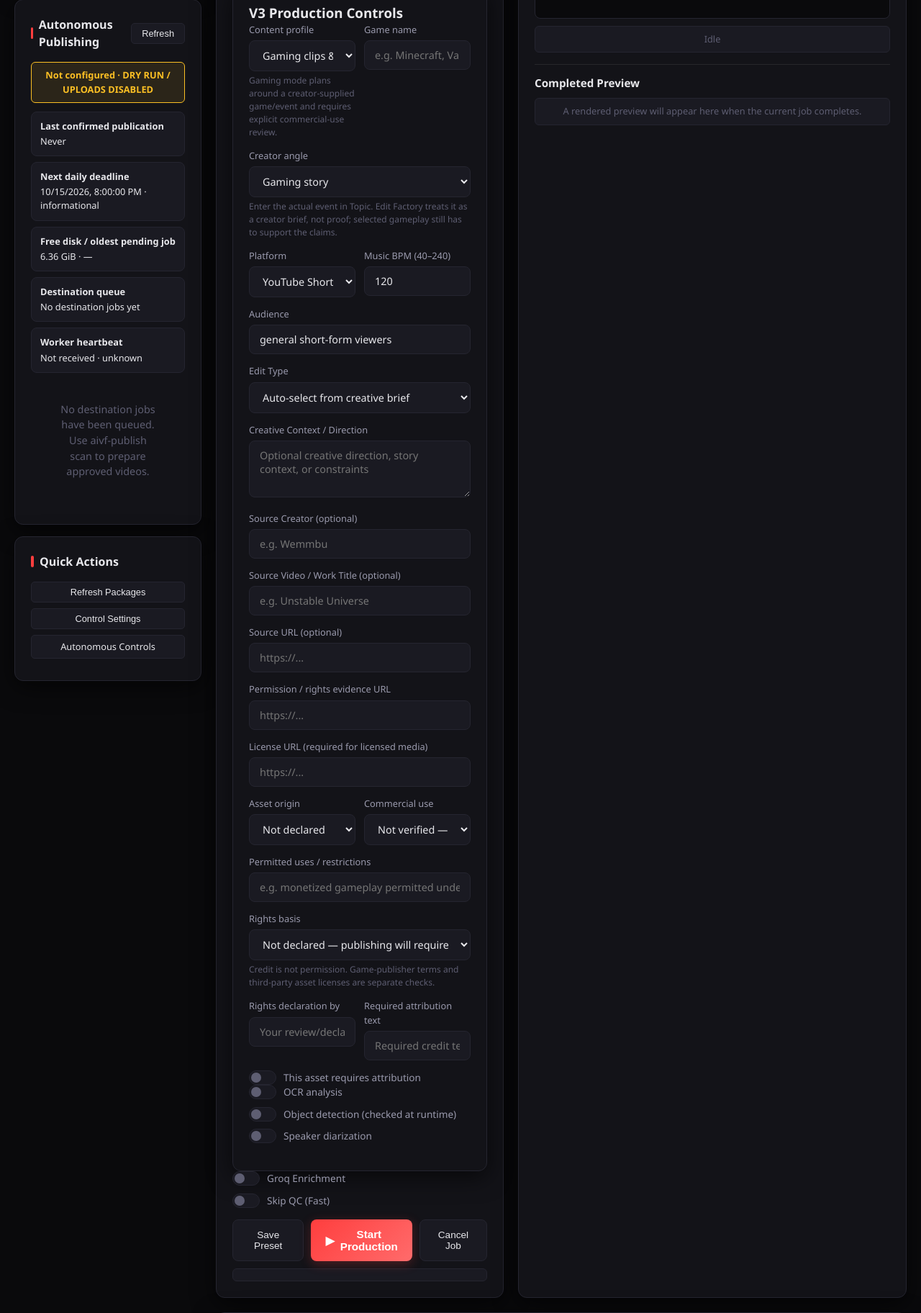
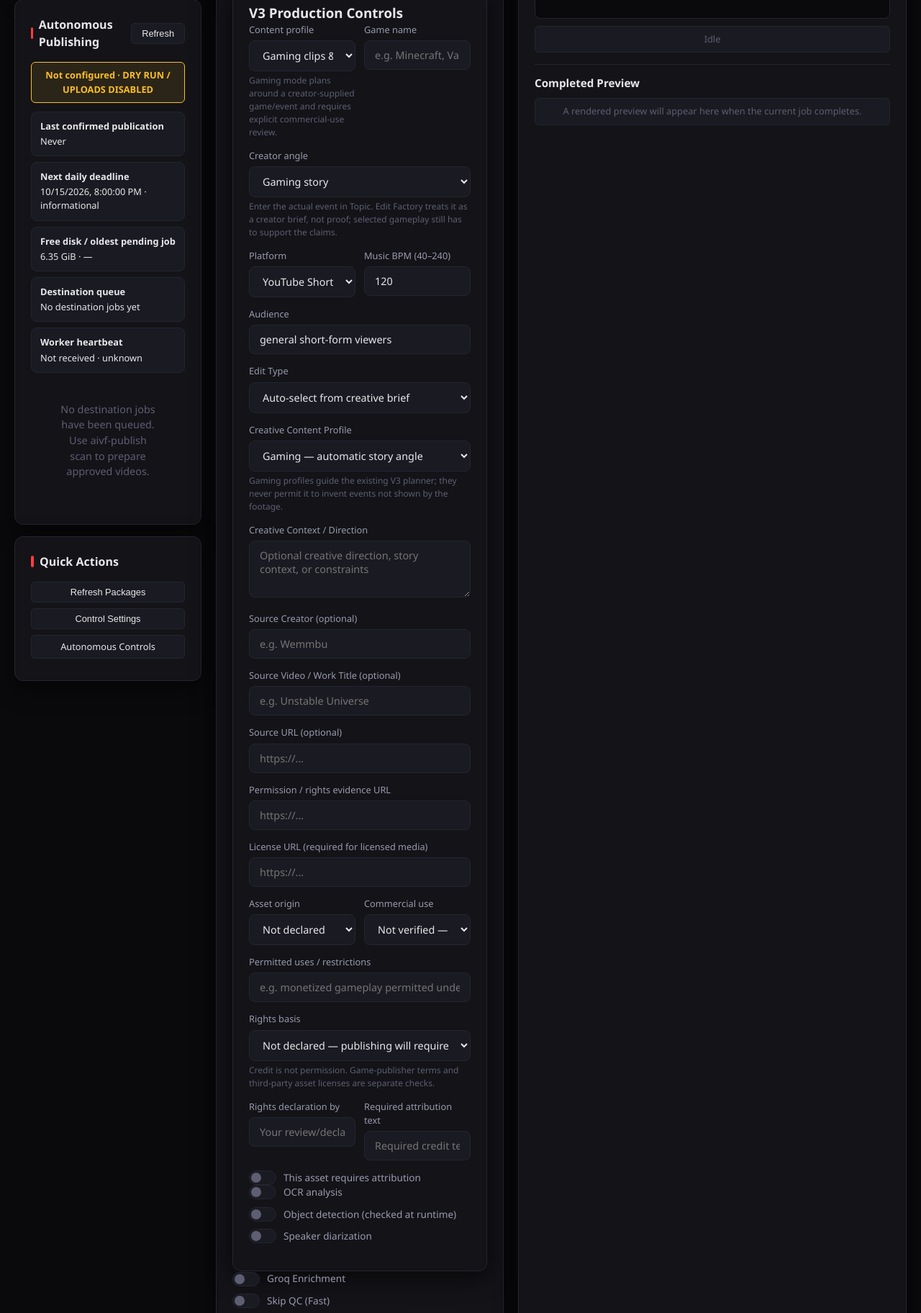
Before and after one commit to kapisam11/edit-factory-v3, a Flask app: page / in a window 1280 px wide. Shown: the part 741-2565 px from the top of the page at 72% size. Run offline with Flask 3, Linux system fonts and the light colour scheme; data that the repository does not hold is empty; parts of the project's set-up code (start-up, migrations or seed data) failed here and were passed over; some libraries are stand-ins or nearby versions.

Commit message:
Add selectable gaming editing profiles and asset provenance inputs

```diff
--- a/02-WEB-FILES/templates/index.html
+++ b/02-WEB-FILES/templates/index.html
@@ -212,6 +212,19 @@
                                         <option>Tribute</option>
                                         <option>Storytelling</option>
                                     </select>
+                                </div>
+                                <div class="form-group">
+                                    <label for="content_profile">Creative Content Profile</label>
+                                    <select id="content_profile" name="content_profile">
+                                        <option value="gaming_auto" selected>Gaming — automatic story angle</option>
+                                        <option value="gaming_clutch">Gaming — clutch / epic play</option>
+                                        <option value="gaming_strategy">Gaming — strategy / educational</option>
+                                        <option value="gaming_funny">Gaming — funny moment / story</option>
+                                        <option value="gaming_story">Gaming — turning-point story</option>
+                                        <option value="gaming_analysis">Gaming — tactical analysis</option>
+                                        <option value="general">General short-form video</option>
+                                    </select>
+                                    <small>Gaming profiles guide the existing V3 planner; they never permit it to invent events not shown by the footage.</small>
                                 </div>
                                 <div class="form-group">
                                     <label for="context">Creative Context / Direction</label>
```
